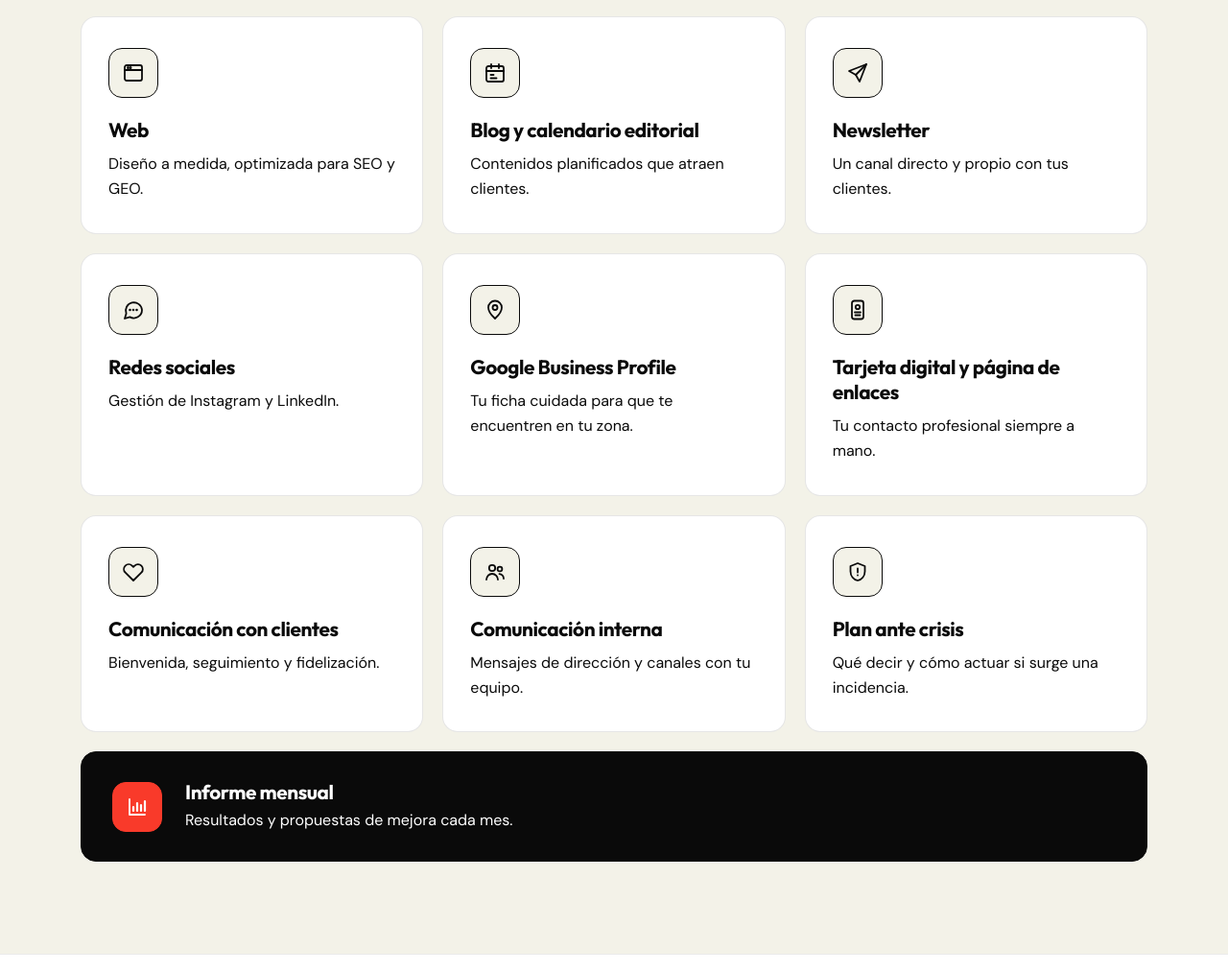
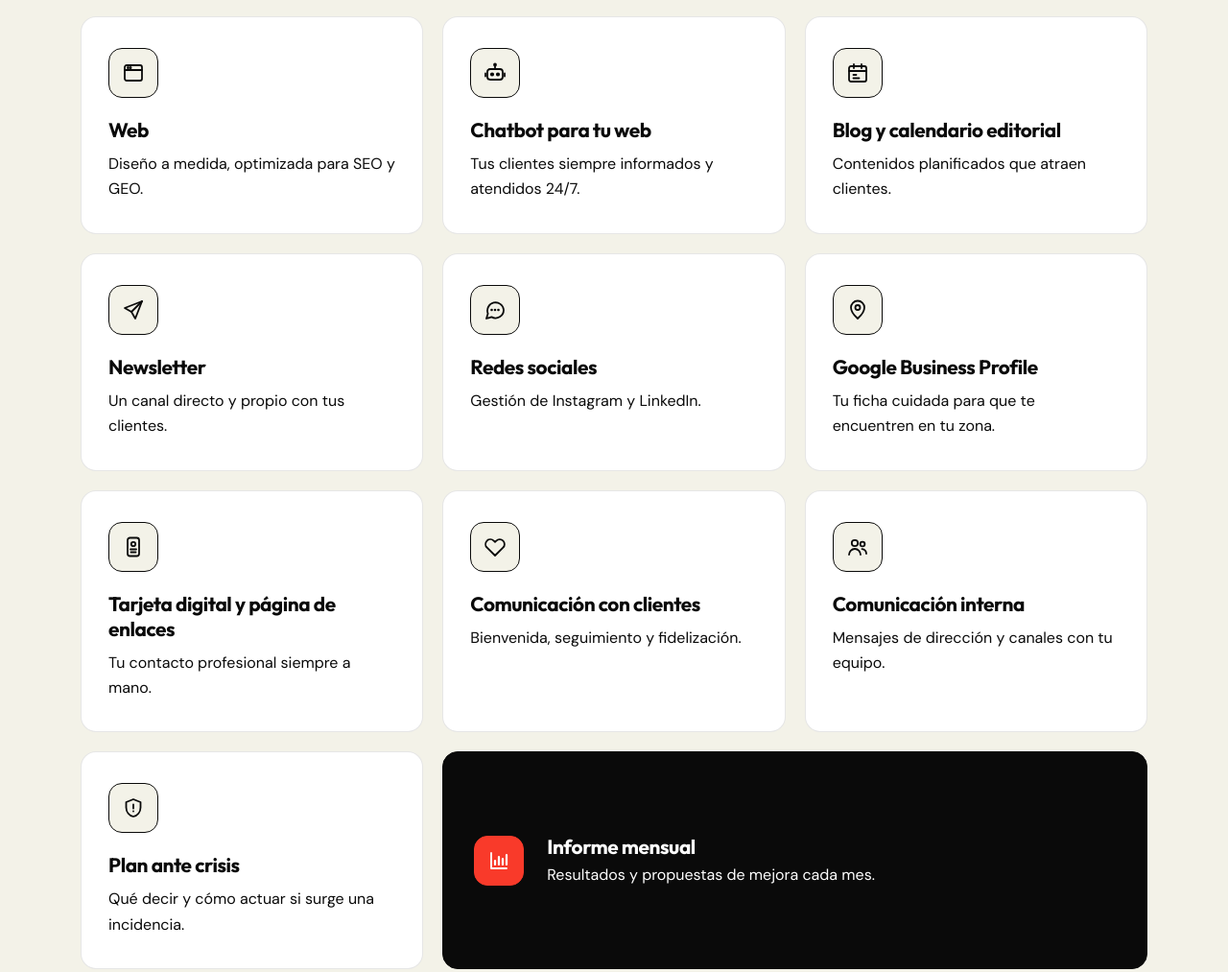
Before and after one commit to ItxasGG/landing.estrategia.integral.comunicacion, a plain HTML site: page index.html in a window 1280 px wide. Shown: the part 1651-2664 px from the top of the page at 96% size. Drawn offline with Linux system fonts and the light colour scheme; a web font is replaced by a local one.

Commit message:
Add "Chatbot para tu web" to the plan includes
Co-Authored-By: Claude Opus 5.5 <noreply@anthropic.com>

```diff
--- a/index.html
+++ b/index.html
@@ -84,6 +84,7 @@
             { "@type": "Offer", "itemOffered": { "@type": "Service", "name": "Objetivos y mensajes", "description": "Definimos tu público, tus objetivos y tus mensajes clave." } },
             { "@type": "Offer", "itemOffered": { "@type": "Service", "name": "Línea de marca", "description": "Tono, estilo y guía visual para que todo sea coherente." } },
             { "@type": "Offer", "itemOffered": { "@type": "Service", "name": "Web", "description": "Diseño a medida, optimizada para SEO y GEO." } },
+            { "@type": "Offer", "itemOffered": { "@type": "Service", "name": "Chatbot para tu web", "description": "Tus clientes siempre informados y atendidos 24/7." } },
             { "@type": "Offer", "itemOffered": { "@type": "Service", "name": "Blog y calendario editorial", "description": "Contenidos planificados que atraen clientes." } },
             { "@type": "Offer", "itemOffered": { "@type": "Service", "name": "Newsletter", "description": "Un canal directo y propio con tus clientes." } },
             { "@type": "Offer", "itemOffered": { "@type": "Service", "name": "Redes sociales", "description": "Gestión de Instagram y LinkedIn." } },
@@ -743,7 +744,6 @@
       .includes-grid { grid-template-columns: repeat(2, 1fr); }
       .steps-grid { grid-template-columns: repeat(2, 1fr); }
       .why-grid { grid-template-columns: repeat(2, 1fr); }
-      .include-card-highlight { grid-column: 1 / -1; }
       .hero-cta-group { flex-direction: row; justify-content: center; max-width: none; width: auto; }
     }
 
@@ -767,6 +767,7 @@
       .steps-grid { grid-template-columns: repeat(4, 1fr); }
       .why-grid { grid-template-columns: repeat(4, 1fr); }
       .include-card-highlight {
+        grid-column: span 2;
         display: flex;
         align-items: center;
         gap: 24px;
@@ -796,6 +797,7 @@
       <symbol id="i-target" viewBox="0 0 24 24" fill="none" stroke="currentColor" stroke-width="1.8" stroke-linecap="round" stroke-linejoin="round"><circle cx="12" cy="12" r="9"/><circle cx="12" cy="12" r="5"/><circle cx="12" cy="12" r="1.2" fill="currentColor"/></symbol>
       <symbol id="i-palette" viewBox="0 0 24 24" fill="none" stroke="currentColor" stroke-width="1.8" stroke-linecap="round" stroke-linejoin="round"><path d="M12 3a9 9 0 0 0 0 18c1.1 0 1.8-.8 1.8-1.7 0-.5-.2-.9-.5-1.2-.3-.3-.5-.7-.5-1.2 0-.9.8-1.7 1.8-1.7H17a4 4 0 0 0 4-4c0-4.5-4-8.2-9-8.2Z"/><circle cx="7.5" cy="11" r="1" fill="currentColor"/><circle cx="10" cy="7" r="1" fill="currentColor"/><circle cx="15" cy="7.5" r="1" fill="currentColor"/></symbol>
       <symbol id="i-web" viewBox="0 0 24 24" fill="none" stroke="currentColor" stroke-width="1.8" stroke-linecap="round" stroke-linejoin="round"><rect x="3" y="4" width="18" height="16" rx="2"/><path d="M3 9h18"/><circle cx="6.5" cy="6.5" r=".6" fill="currentColor"/><circle cx="9" cy="6.5" r=".6" fill="currentColor"/></symbol>
+      <symbol id="i-bot" viewBox="0 0 24 24" fill="none" stroke="currentColor" stroke-width="1.8" stroke-linecap="round" stroke-linejoin="round"><rect x="4" y="8" width="16" height="11" rx="3"/><path d="M12 8V4.5"/><circle cx="12" cy="3.5" r="1"/><circle cx="9" cy="13.5" r="1.2" fill="currentColor"/><circle cx="15" cy="13.5" r="1.2" fill="currentColor"/><path d="M2 12.5v3M22 12.5v3"/></symbol>
       <symbol id="i-calendar" viewBox="0 0 24 24" fill="none" stroke="currentColor" stroke-width="1.8" stroke-linecap="round" stroke-linejoin="round"><rect x="3" y="5" width="18" height="16" rx="2"/><path d="M3 10h18M8 3v4M16 3v4M7.5 14h3M7.5 17.5h6"/></symbol>
       <symbol id="i-send" viewBox="0 0 24 24" fill="none" stroke="currentColor" stroke-width="1.8" stroke-linecap="round" stroke-linejoin="round"><path d="M21 3 10 14"/><path d="m21 3-7 18-4-7-7-4 18-7Z"/></symbol>
       <symbol id="i-social" viewBox="0 0 24 24" fill="none" stroke="currentColor" stroke-width="1.8" stroke-linecap="round" stroke-linejoin="round"><path d="M21 12a8.5 8.5 0 0 1-12.6 7.4L3 21l1.6-5.2A8.5 8.5 0 1 1 21 12Z"/><path d="M8.5 12h.01M12 12h.01M15.5 12h.01" stroke-width="2.6"/></symbol>
@@ -901,6 +903,11 @@
             <div class="icon-box" aria-hidden="true"><svg><use href="#i-web"/></svg></div>
             <h3 class="card-title">Web</h3>
             <p class="card-desc">Diseño a medida, optimizada para SEO y GEO.</p>
+          </li>
+          <li class="include-card">
+            <div class="icon-box" aria-hidden="true"><svg><use href="#i-bot"/></svg></div>
+            <h3 class="card-title">Chatbot para tu web</h3>
+            <p class="card-desc">Tus clientes siempre informados y atendidos 24/7.</p>
           </li>
           <li class="include-card">
             <div class="icon-box" aria-hidden="true"><svg><use href="#i-calendar"/></svg></div>
```
Also changed, not shown: llms.txt.
